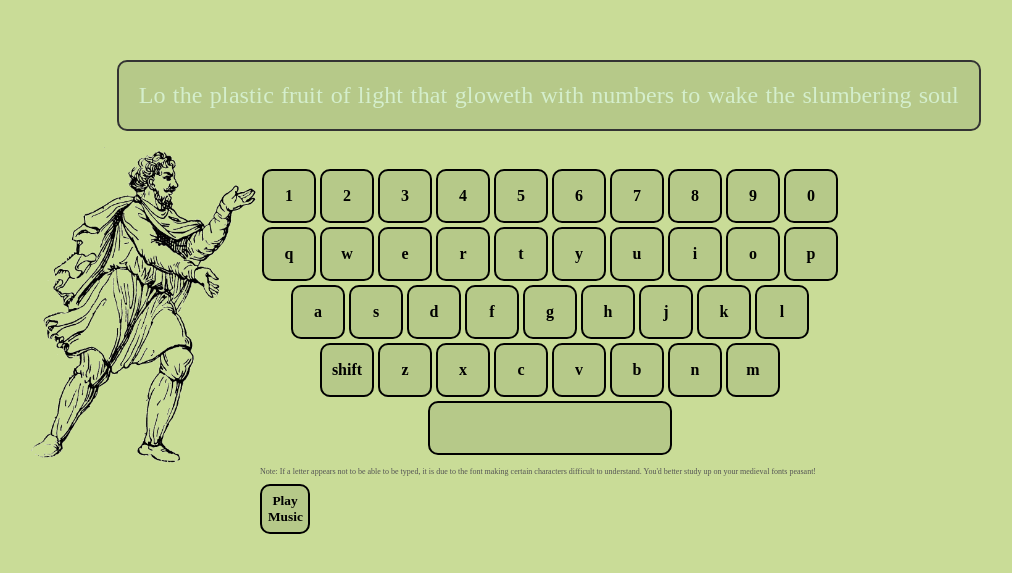
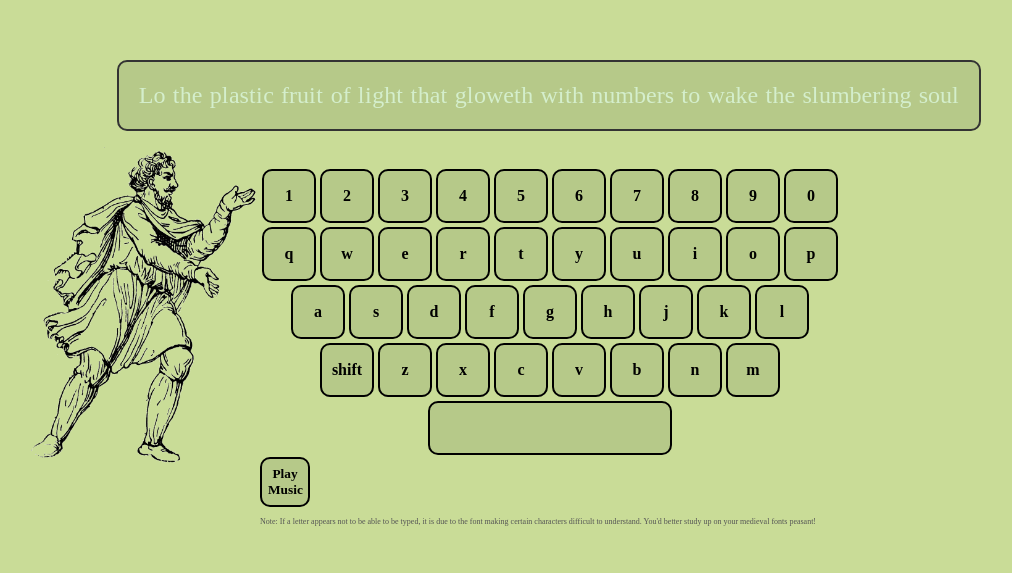
Before and after one commit to devilishclover/MedievalType-, a React (Vite) app: page / in a window 1280 px wide. Shown: the part 113-686 px from the top of the page, without its empty margins (91-1103 px from the left). Built offline with nearby package versions, Linux system fonts and the light colour scheme; a web font is replaced by a local one.

Commit message:
fixed button placement

```diff
--- a/src/App.jsx
+++ b/src/App.jsx
@@ -1,9 +1,9 @@
 import './styles/App.css'
 import Keyboard from './Keyboard.jsx'
 import Typingtest from './Typingtest.jsx'
+import guyImage from './assets/guy.png'
 import Music from './Music.jsx'
 import medievalMusic from './assets/Medieval.mp3'
-import guyImage from './assets/guy.png'
 
 function App() {
   return (
@@ -12,8 +12,10 @@ function App() {
       <div className='keyboard-container'>
         <img src={guyImage} alt="guy" />
         <Keyboard />
-        <p className="note">Note: If a letter appears not to be able to be typed, it is due to the font making certain characters difficult to understand. You'd better study up on your medieval fonts peasant!</p>
         <Music medievalMusic={medievalMusic} />
+        <p className="note">Note: If a letter appears not to be able to be typed, it is due to the font making certain characters difficult to understand. You'd better study up on your medieval fonts peasant!
+        </p>
+
       </div>
     </div>
    )
--- a/src/Keyboard.jsx
+++ b/src/Keyboard.jsx
@@ -1,5 +1,6 @@
 import Key from './Key.jsx'
 import './styles/Keyboard.css'
+
 
 function Keyboard() {
 const keyNames = [
```
